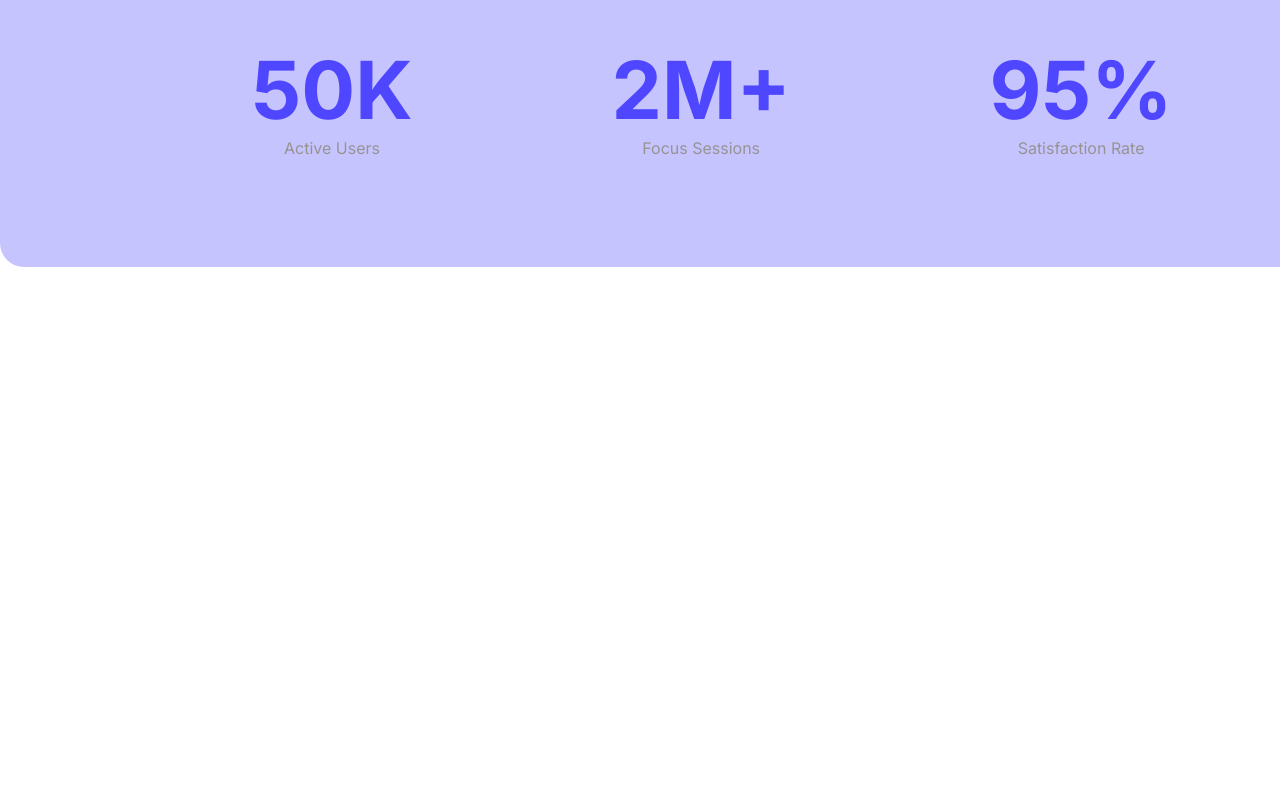
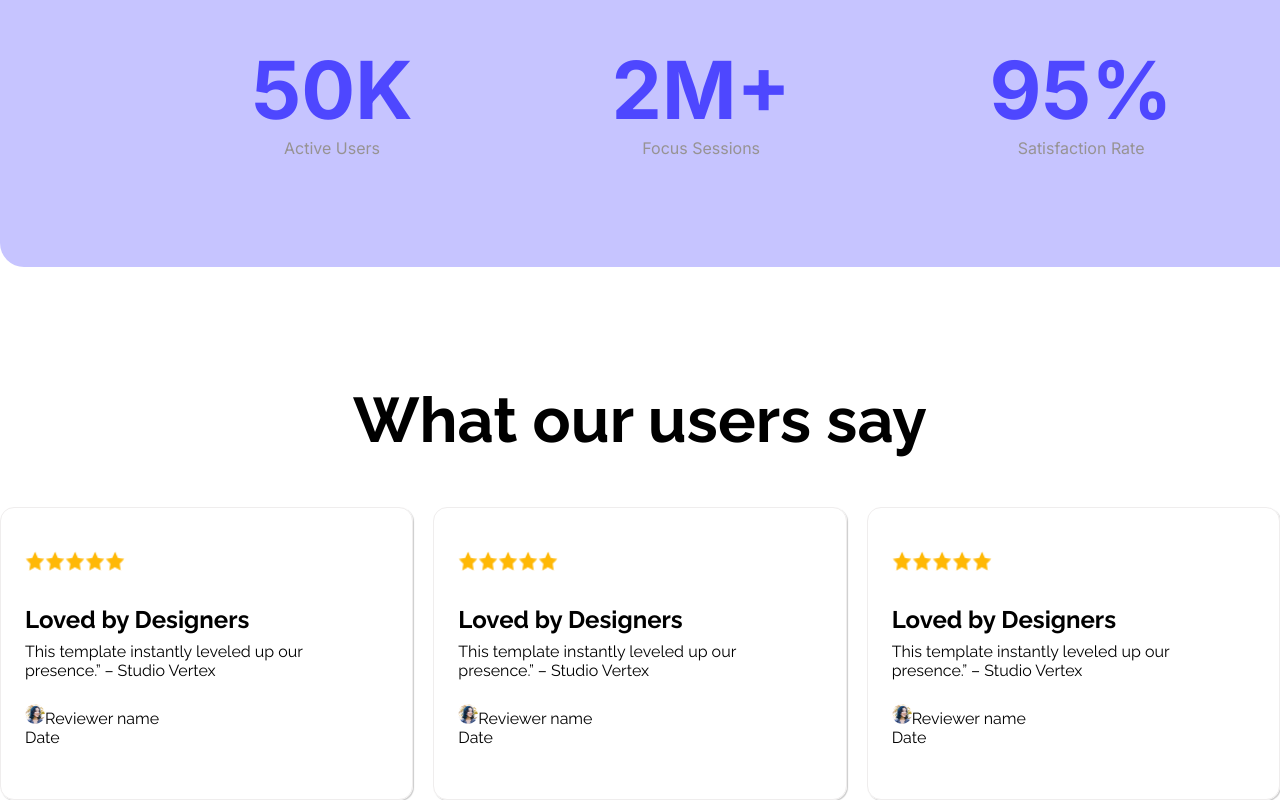
Before and after one commit to grontho69/first-assignment, a plain HTML site: page index.html in a window 1280 px wide. Shown: the part 1401-2201 px from the top of the page. Before the commit the page ends 1668 px from the top, so only its background shows below. Drawn offline with Linux system fonts and the light colour scheme.

Commit message:
users feedback section

```diff
--- a/index.html
+++ b/index.html
@@ -41,8 +41,6 @@
       <img src="./Assets/wc-mini.png" alt="webflow conf 2022">
     </div>
   </section>
-
-
   <section class="user-background">
     <h1 class="raleway user-titel">Joined Thousands of Productive Users</h1>
     <div class="user-content inter">
@@ -60,6 +58,52 @@
       </div>
     </div>
   </section>
+  <main>
+    <section class="card-section raleway">
+      <h2>What our users say</h2>
+      <div class="card-container">
+        <div class="card">
+          <img src="./Assets/icon-star.png" alt=""><img src="./Assets/icon-star.png" alt=""><img
+            src="./Assets/icon-star.png" alt=""><img src="./Assets/icon-star.png" alt=""><img
+            src="./Assets/icon-star.png" alt="">
+          <h3>Loved by Designers </h3>
+          <p>This template instantly leveled up our<br> presence.” – Studio Vertex</p>
+          <div class="avatar">
+            <img src="./Assets/avatar.png">Reviewer name <br>Date
+          </div>
+
+
+
+        </div>
+        <div class="card">
+          <img src="./Assets/icon-star.png" alt=""><img src="./Assets/icon-star.png" alt=""><img
+            src="./Assets/icon-star.png" alt=""><img src="./Assets/icon-star.png" alt=""><img
+            src="./Assets/icon-star.png" alt="">
+          <h3>Loved by Designers </h3>
+          <p>This template instantly leveled up our<br> presence.” – Studio Vertex</p>
+          <div class="avatar">
+            <img src="./Assets/avatar.png">Reviewer name <br>Date
+          </div>
+
+
+
+        </div>
+        <div class="card">
+          <img src="./Assets/icon-star.png" alt=""><img src="./Assets/icon-star.png" alt=""><img
+            src="./Assets/icon-star.png" alt=""><img src="./Assets/icon-star.png" alt=""><img
+            src="./Assets/icon-star.png" alt="">
+          <h3>Loved by Designers </h3>
+          <p>This template instantly leveled up our<br> presence.” – Studio Vertex</p>
+          <div class="avatar">
+            <img src="./Assets/avatar.png">Reviewer name <br>Date
+          </div>
+
+
+
+        </div>
+      </div>
+    </section>
+  </main>
 </body>
 
 </html>
--- a/styles/style.css
+++ b/styles/style.css
@@ -102,6 +102,7 @@ border: none;
 .user-titel{
   font-size: 38px;
   font-weight: bold;
+  color: #252432;
 }
 .user-content{
   display: flex;
@@ -118,3 +119,48 @@ border: none;
 .user-content p{
   color:#979393;
 }
+.card-section{
+  text-align: center;
+  font-size: 42px;
+  margin-top: 116px;
+
+}
+.card{
+  width: 366.5px;
+  height: 243px;
+border: 1px solid #EFEDED;
+text-align: left;
+border-radius:14px ;
+padding:24px ;
+box-shadow: 1px 1px 1px rgb(203, 203, 203);
+}
+.card h3{
+  font-size: 24px;
+  font-weight: bold;
+  margin-top:24px;
+}
+.card p{
+  font-size: 16px;
+  font-weight: 400px;
+  margin-top: 8px;
+  margin-bottom: 10px;
+}
+.card img{
+  width: 20px;
+  height: 20px;
+}
+.avatar img{
+width: 20px;
+height: 20px;
+border-radius: 50%;
+ display: inline;
+}
+.card-container{
+  display: flex;
+  gap: 20px;
+  margin-top: 50px;
+}
+.avatar{
+  font-size: 16px;
+margin-top: 24px; ;
+}
```
